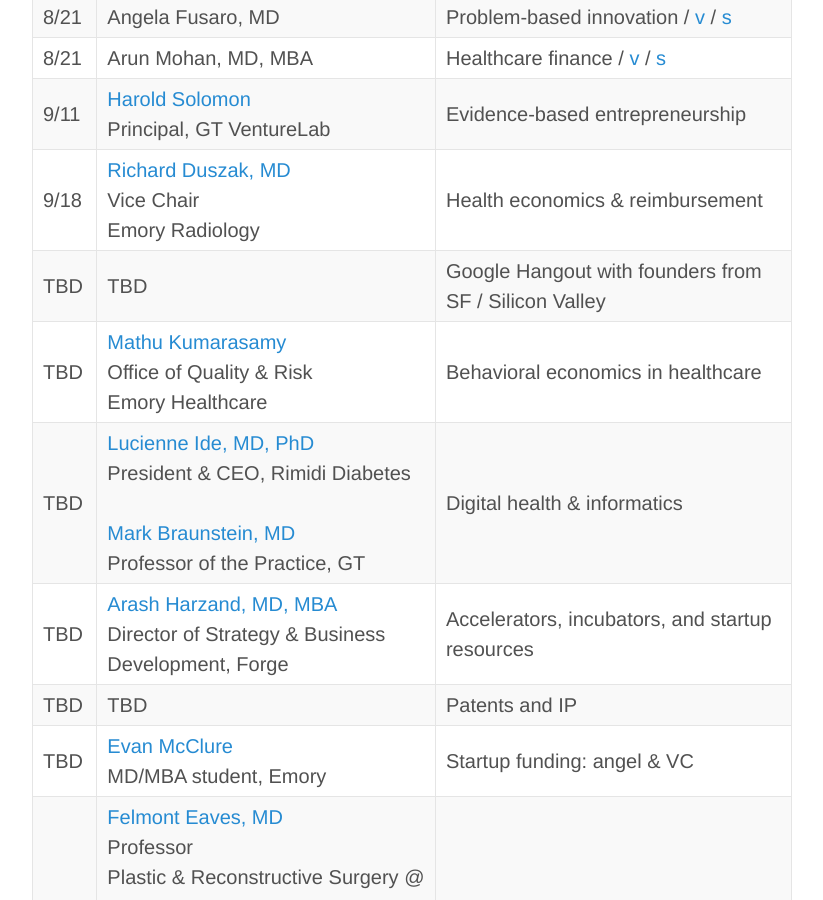
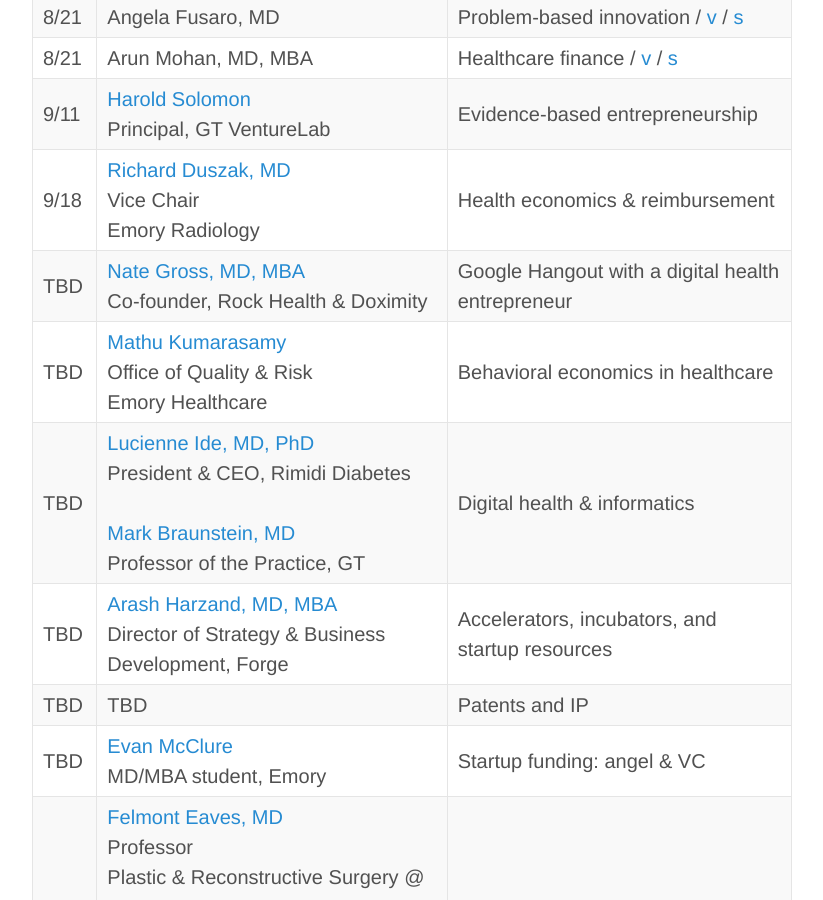
Before and after one commit to erikr/erikr.github.io, a Jekyll site: the page built from iemed.md, in a window 1280 px wide and 900 px high, scrolled down 1981 px. Shown: the whole window, without its empty margins (228-1051 px from the left). Built offline with Jekyll 4.4.1, drawn with Linux system fonts in a browser that asks for light colours; nearby versions of some CDN libraries.

Commit message:
added NG to schedule

```diff
--- a/iemed.md
+++ b/iemed.md
@@ -62,7 +62,7 @@ Sessions are 2 hours. Video will be recorded and uploaded to YouTube.
 8/21 | Arun Mohan, MD, MBA | Healthcare finance / [v](https://www.youtube.com/watch?v=6MQ7H7gMEoc) / [s]()
 9/11 | [Harold Solomon](https://twitter.com/harold_solomon)<br>Principal, GT VentureLab | Evidence-based entrepreneurship
 9/18 |  [Richard Duszak, MD](https://twitter.com/RichDuszak)<br>Vice Chair<br>Emory Radiology | Health economics & reimbursement
-TBD | TBD | Google Hangout with founders from SF / Silicon Valley
+TBD | [Nate Gross, MD, MBA](https://twitter.com/ng)<br>Co-founder, Rock Health & Doximity | Google Hangout with a digital health entrepreneur
 TBD | [Mathu Kumarasamy](https://twitter.com/MathuKumarasamy)<br>Office of Quality & Risk<br>Emory Healthcare | Behavioral economics in healthcare
 TBD | [Lucienne Ide, MD, PhD](https://twitter.com/Lucienneide)<br>President & CEO, Rimidi Diabetes <br><br> [Mark Braunstein, MD](http://www.ic.gatech.edu/people/mark-braunstein) <br>Professor of the Practice, GT | Digital health & informatics
 TBD | [Arash Harzand, MD, MBA](https://twitter.com/arashharzand)<br>Director of Strategy & Business Development, Forge | Accelerators, incubators, and startup resources
```
